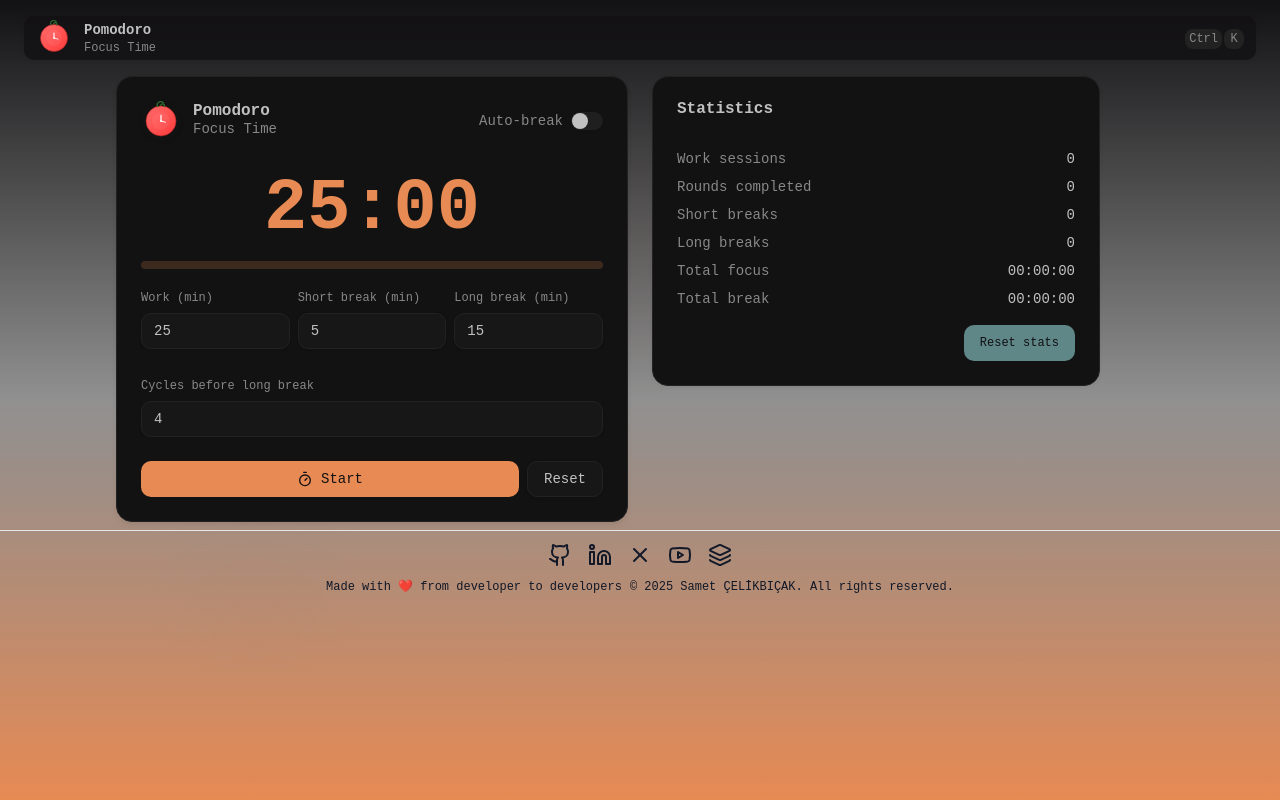
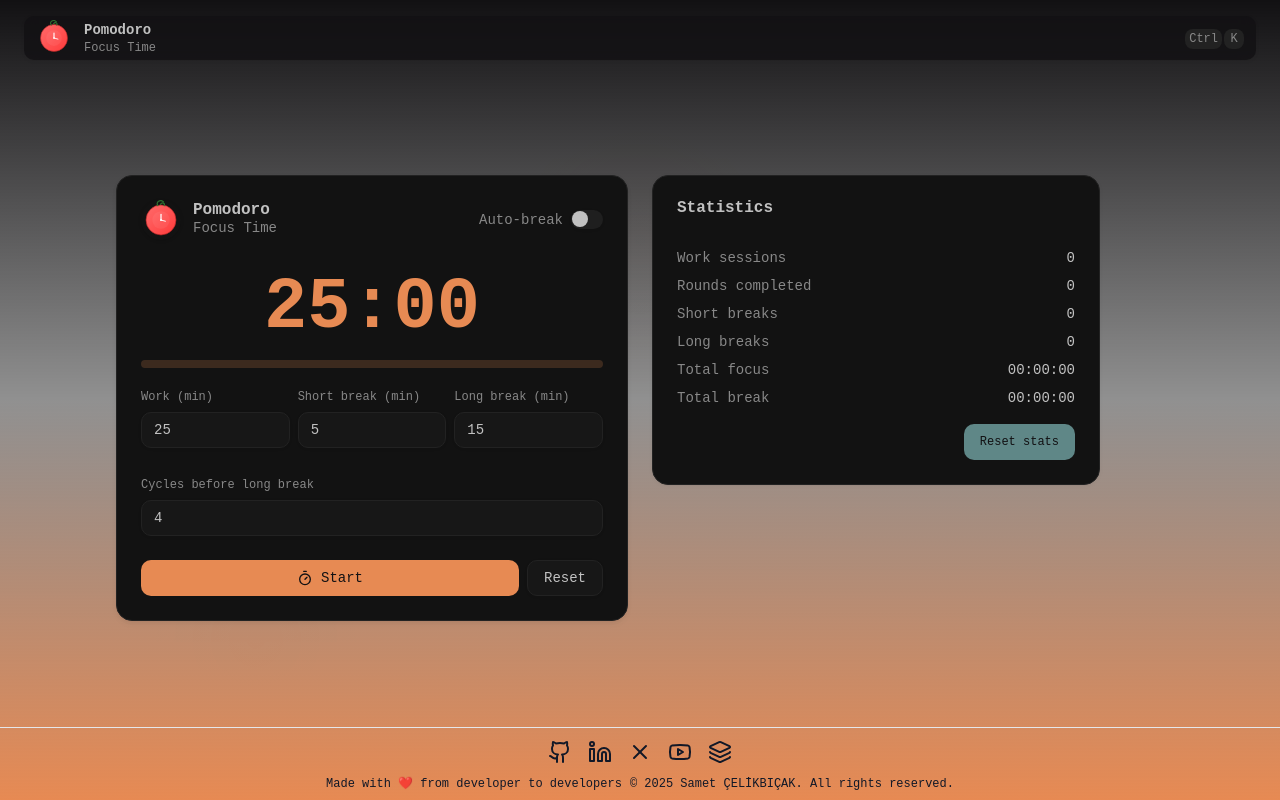
Before and after one commit to sametcelikbicak/pomodoro, a React (Vite) app: page / in a window 1280 px wide. Built offline with nearby package versions, Linux system fonts and the light colour scheme.

Commit message:
fix(alignment): Fix app aligment problem (#5)

```diff
--- a/src/App.tsx
+++ b/src/App.tsx
@@ -25,7 +25,7 @@ function App() {
     <StatsProvider>
       <div className="min-h-screen flex flex-col bg-gradient-to-b from-[color:var(--background)] via-[color:var(--muted)]/50 to-[color:var(--primary)] dark">
         <Header onOpenPalette={() => setCommandOpen(true)} />
-        <div className="grid grid-cols-1 lg:grid-cols-2 gap-6 items-start mx-auto">
+        <div className="my-auto grid grid-cols-1 lg:grid-cols-2 gap-6 items-start mx-auto">
           <Pomodoro />
           <Statistics />
         </div>
--- a/src/components/Footer/Footer.tsx
+++ b/src/components/Footer/Footer.tsx
@@ -36,7 +36,7 @@ const socialLinks = [
 
 function Footer() {
   return (
-    <footer className="text-center text-text-secondary text-xs border-t border-gray-200 mt-2">
+    <footer className="text-center text-text-secondary text-xs border-t border-gray-200 my-2">
       <div className="flex gap-4 justify-center my-3">
         {socialLinks.map((link) => {
           const Icon = link.icon;
```
